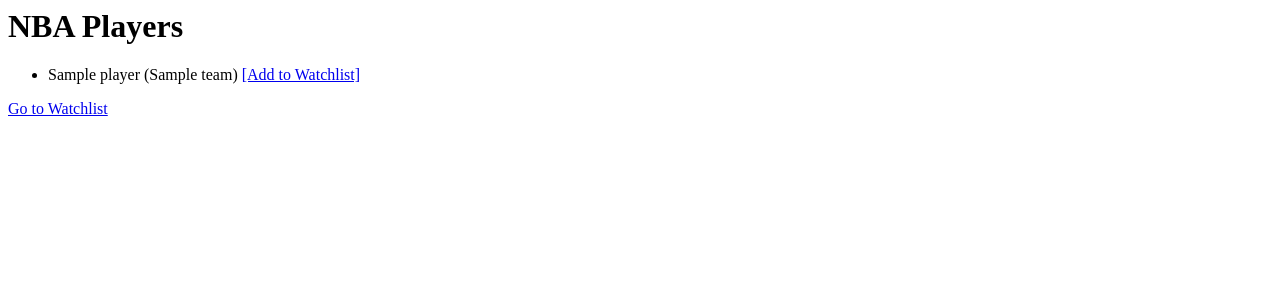
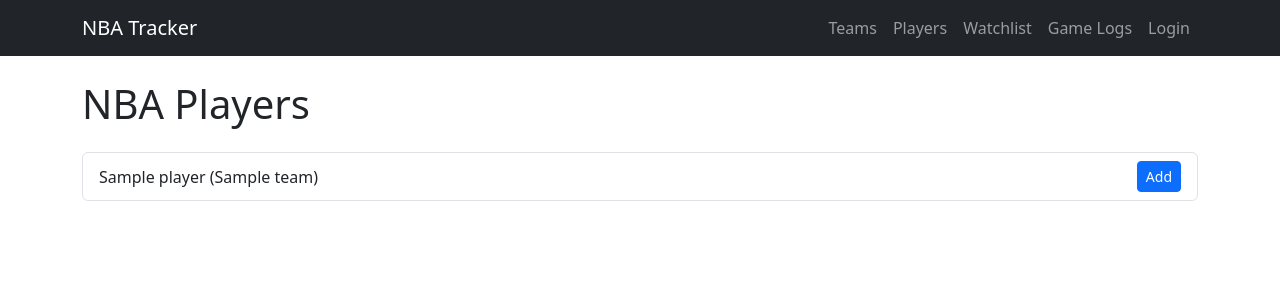
Before and after one commit to ZacPearce/nba_tracker, a Django app: page /players/ in a window 1280 px wide. Shown: the top 300 px of the page. Run offline with Django 5.2, Linux system fonts and the light colour scheme; tables that the repository leaves empty hold one stand-in row (values such as "Sample post").

Commit message:
updated layout for the pages

```diff
--- a/tracker/templates/tracker/base.html
+++ b/tracker/templates/tracker/base.html
@@ -6,13 +6,13 @@
   <link href="https://cdn.jsdelivr.net/npm/bootstrap@5.3.0/dist/css/bootstrap.min.css" rel="stylesheet">
 </head>
 <body>
-  <nav class="navbar navbar-expand-lg navbar-dark bg-dark mb-3">
-    <div class="container-fluid">
+  <nav class="navbar navbar-expand-lg navbar-dark bg-dark mb-4">
+    <div class="container">
       <a class="navbar-brand" href="/teams">NBA Tracker</a>
       <div class="navbar-nav">
         <a class="nav-link" href="/teams">Teams</a>
         <a class="nav-link" href="/players">Players</a>
-        <a class="nav-link" href="/watchlist">My Watchlist</a>
+        <a class="nav-link" href="/watchlist">Watchlist</a>
         <a class="nav-link" href="/game-logs">Game Logs</a>
         {% if user.is_authenticated %}
           <a class="nav-link" href="/logout">Logout</a>
--- a/tracker/templates/tracker/player_list.html
+++ b/tracker/templates/tracker/player_list.html
@@ -1,14 +1,17 @@
-<h1>NBA Players</h1>
-<ul>
+{% extends 'tracker/base.html' %}
+{% block title %}Players{% endblock %}
+{% block content %}
+<h1 class="mb-4">NBA Players</h1>
+<ul class="list-group">
   {% for player in players %}
-    <li>
+    <li class="list-group-item d-flex justify-content-between align-items-center">
       {{ player.name }} ({{ player.team.name }})
       {% if player.id not in favorites %}
-        <a href="{% url 'add-to-watchlist' player.id %}">[Add to Watchlist]</a>
+        <a href="{% url 'add-to-watchlist' player.id %}" class="btn btn-sm btn-primary">Add</a>
       {% else %}
-        <span style="color: green;">[✓ In Watchlist]</span>
+        <span class="badge bg-success">✓ In Watchlist</span>
       {% endif %}
     </li>
   {% endfor %}
 </ul>
-<a href="/watchlist">Go to Watchlist</a>
+{% endblock %}
--- a/tracker/templates/tracker/watchlist.html
+++ b/tracker/templates/tracker/watchlist.html
@@ -1,7 +1,8 @@
 {% extends 'tracker/base.html' %}
 {% block title %}My Watchlist{% endblock %}
 {% block content %}
-<h1>My Favorite Players</h1>
+<h1 class="mb-4">My Favorite Players</h1>
+
 {% if favorites %}
 <ul class="list-group">
   {% for fav in favorites %}
@@ -17,4 +18,6 @@
 {% else %}
 <p>You haven't added any players yet.</p>
 {% endif %}
+
+<a href="{% url 'player-list' %}" class="btn btn-success mt-4">Add New</a>
 {% endblock %}
```
Also changed, not shown: tracker/templates/tracker/game_logs.html (+14 -17 lines), tracker/templates/tracker/login.html (+10 -12 lines), tracker/templates/tracker/team_list.html (+10 -14 lines).
